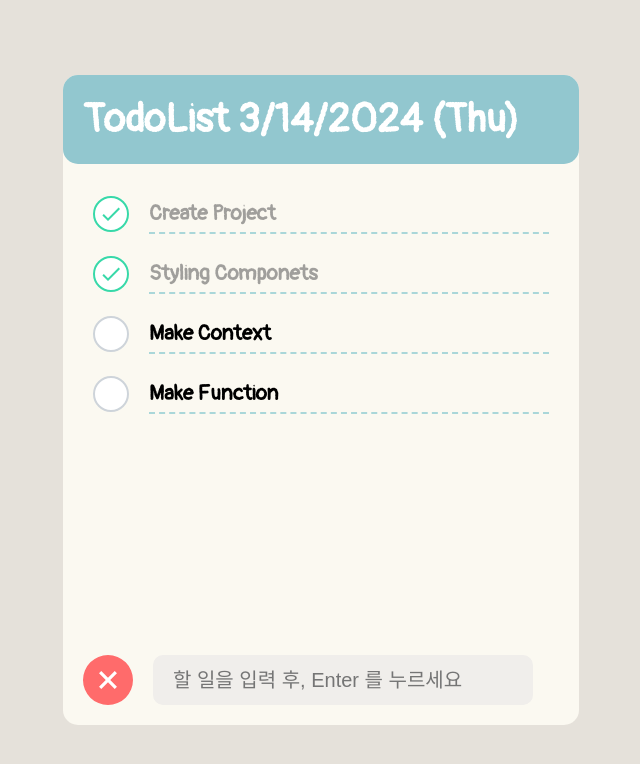
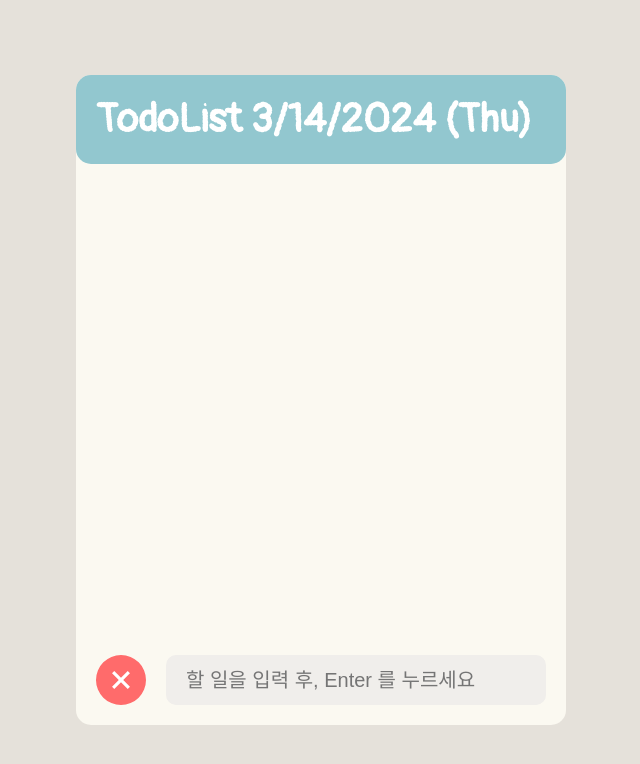
Before and after one commit to dev-yihyun/React_ToDoList, a React (Create React App) app: page / in a window 1280 px wide. Both pictures are taken after a click on the button 427 px from the left and 680 px from the top of the page. Shown: the top 764 px of the page, without its empty margins (319-959 px from the left). Built offline with nearby package versions, Linux system fonts and the light colour scheme.

Commit message:
Create Item

```diff
--- a/src/App.js
+++ b/src/App.js
@@ -1,5 +1,4 @@
-
-import React, { useState } from "react";
+import React, { useState,useRef } from "react";
 import styled,{css} from "styled-components";
 import { MdDone, MdDelete,MdAdd } from "react-icons/md";
 
@@ -173,7 +172,7 @@ const Today = () => {
 }
 
 const initialTodos = [
-  {
+/*   {
     id: 1,
     text: "Create Project",
     done: true,
@@ -193,7 +192,7 @@ const initialTodos = [
     text: "Make Function",
     done: false,
   },
-
+     */
 ]
 
 function App() {
@@ -203,13 +202,32 @@ function App() {
 
   const [todos,setTodo] = useState(initialTodos);
 
+  const [value,setValue] = useState('');
+
   const onDone = (id)=>{
-    const test=todos.map((todo)=>todo.id === id? {...todo,done:!todo.done} :todo )
-    setTodo(test);
+    const state=todos.map((todo)=>todo.id === id? {...todo,done:!todo.done} :todo )
+    setTodo(state);
   }
   const onDelete = (id)=>{
     const state = todos.filter((todo)=> todo.id !== id)
     setTodo(state)
+  }
+
+  const onChange = (e)=>{
+    setValue(e.target.value);
+  }
+  const nextId = useRef(0);
+  const onCreate = (e)=>{
+    const todo = {
+      id:nextId.current,
+      text:value,
+      done:false
+    }
+    setTodo(todos.concat(todo))
+    setValue("");
+    setOpen(false);
+    nextId.current+=1
+    e.preventDefault(); // 새로고침 방지
   }
   return (
     <>
@@ -242,10 +260,16 @@ function App() {
 
               {
                 open?
-                (<Input
-                  autoFocus
-                  placeholder="할 일을 입력 후, Enter 를 누르세요"
-                  />)
+                (
+                <form onSubmit={onCreate}>
+                  <Input
+                    autoFocus
+                    placeholder="할 일을 입력 후, Enter 를 누르세요"
+                    onChange={onChange}
+                    value={value}
+                  />
+                </form>
+                )
                 :null
               }
 
```
